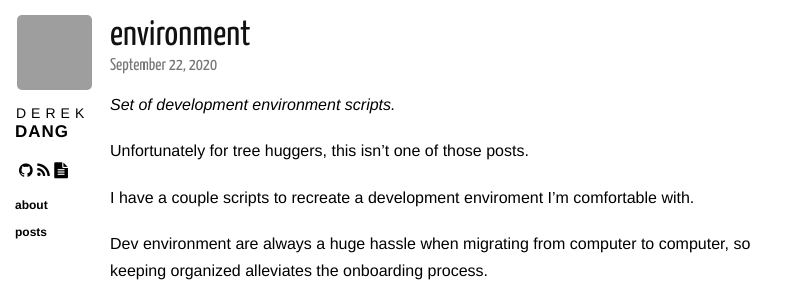
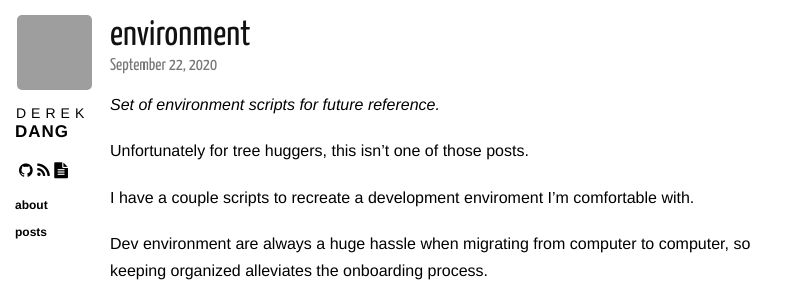
Before and after one commit to dqdang/dqdang.github.io, a Jekyll site: the page built from _posts/2020-09-22-environment.markdown, in a window 1280 px wide, cut to the strip 0-288 px from the top of the page. Shown: the whole strip, without its empty margins (0-798 px from the left). Built offline with Jekyll 4.4.1, drawn with Linux system fonts in a browser that asks for light colours; nearby versions of some CDN libraries; grey boxes are pictures that could not be loaded.

Commit message:
Fix header to be more coherent

```diff
--- a/_posts/2020-09-22-environment.markdown
+++ b/_posts/2020-09-22-environment.markdown
@@ -4,7 +4,7 @@ title: environment
 category: posts
 ---
 
-*Set of development environment scripts.*
+*Set of environment scripts for future reference.*
 
 Unfortunately for tree huggers, this isn't one of those posts.
 
```
